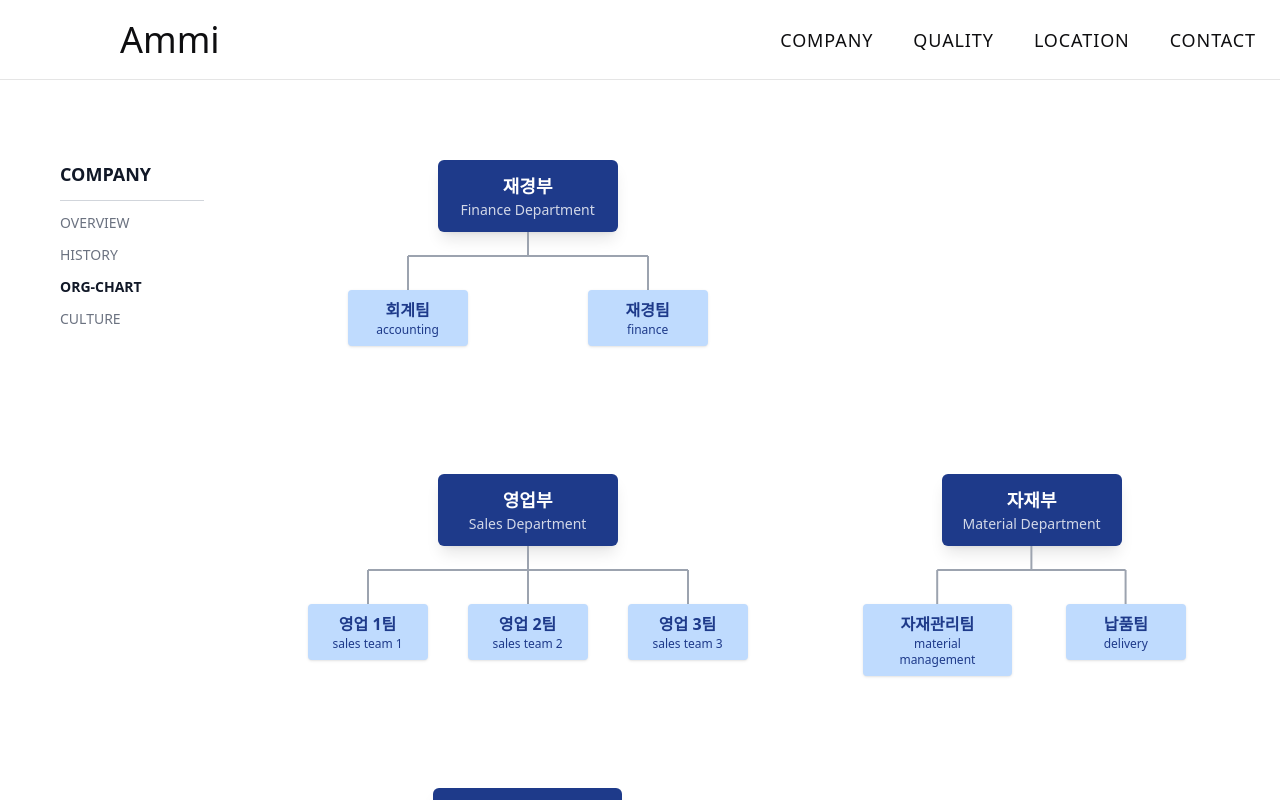
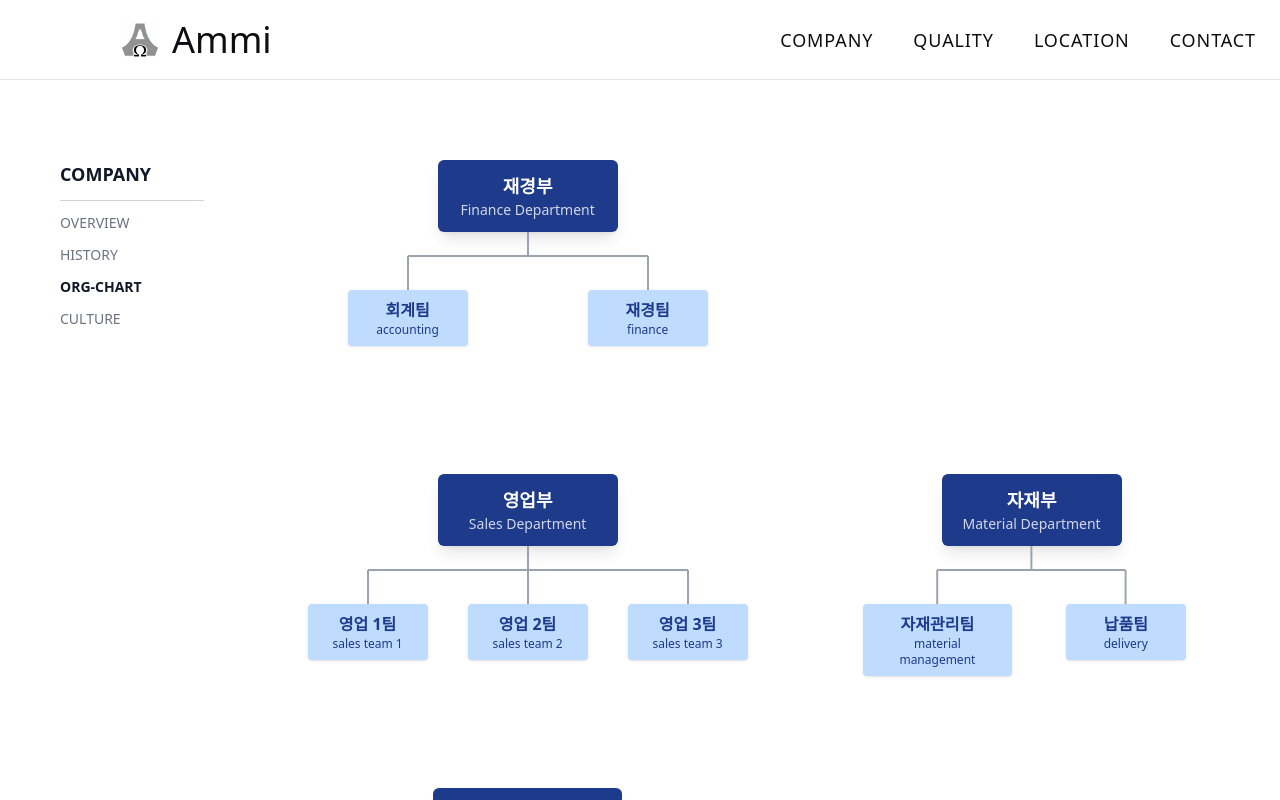
Before and after one commit to ShinBanSeok/Ammi, a Next.js app: page /company/org-chart in a window 1280 px wide. Built offline with nearby package versions, Linux system fonts and the light colour scheme.

Commit message:
로고 추가

```diff
--- a/components/Header.tsx
+++ b/components/Header.tsx
@@ -13,14 +13,14 @@ export default function Header() {
           className="flex items-center font-medium gap-3 px-4 md:px-12 lg:px-24"
           aria-label="Go to home"
         >
+          <Image
+            src="/images/ammi_logo.png"
+            alt="AMMI Logo"
+            width={40}
+            height={40}
+            priority
+          />
           Ammi
-          {/* <Image
-            src="/images/logo.svg"
-            alt="AMMI Logo"
-            width={120}
-            height={28}
-            priority
-          /> */}
         </Link>
         <Nav />
       </div>
```
Also changed, not shown: public/images/ammi_logo.png (added).
